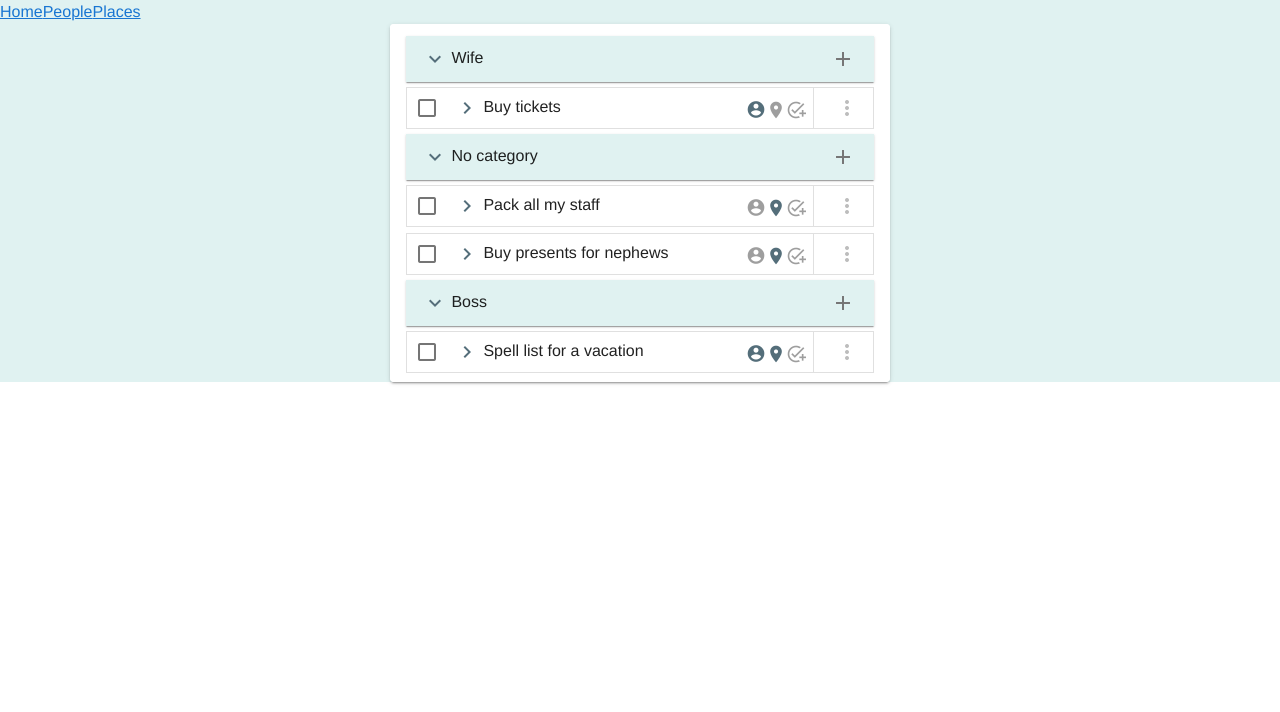
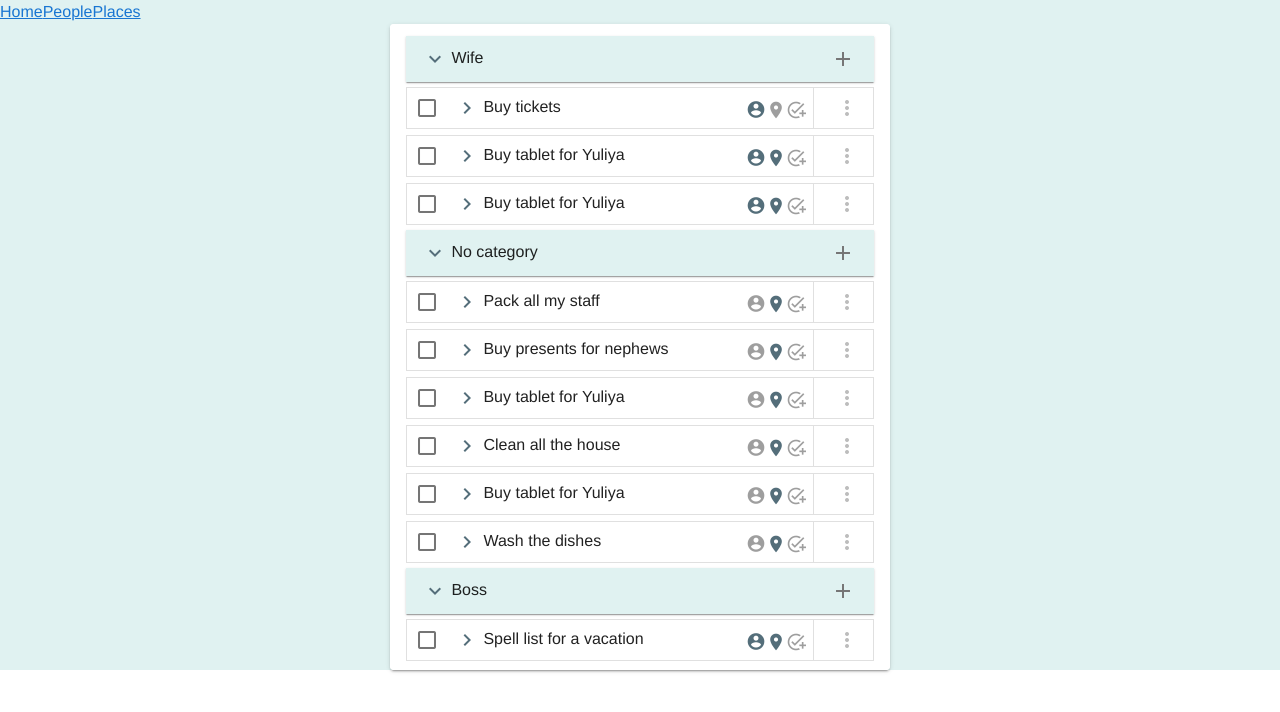
Before and after one commit to Yakhnitsa/vue-todo-app, a Vue app: page /people in a window 1280 px wide. Shown: the top 712 px of the page. Built offline with nearby package versions, Linux system fonts and the light colour scheme; data requests are answered from the project's data file.

Commit message:
Fix TodoEditDialog

```diff
--- a/json-server/todo.db.json
+++ b/json-server/todo.db.json
@@ -1,40 +1,40 @@
 {
   "todos": [
     {
-      "id":0,
+      "id": 0,
       "text": "Buy tickets",
       "isDone": false,
       "person": {
         "id": 0,
         "name": "Wife"
       },
-      "location":null,
-      "childTask":null
+      "location": null,
+      "childTask": null
     },
     {
-      "id":1,
+      "id": 1,
       "text": "Pack all my staff",
       "isDone": false,
-      "person":null,
-      "location":{
+      "person": null,
+      "location": {
         "id": 0,
         "name": "Home"
       },
-      "childTask":null
+      "childTask": null
     },
     {
-      "id":2,
+      "id": 2,
       "text": "Buy presents for nephews",
       "isDone": false,
-      "person":null,
+      "person": null,
       "location": {
         "id": 4,
         "name": "Lavina mall"
       },
-      "childTask":null
+      "childTask": null
     },
     {
-      "id":3,
+      "id": 3,
       "text": "Spell list for a vacation",
       "isDone": false,
       "person": {
@@ -45,24 +45,131 @@
         "id": 1,
         "name": "Work"
       },
-      "childTask":null
+      "childTask": null
+    },
+    {
+      "id": 4,
+      "text": "Buy tablet for Yuliya",
+      "isDone": false,
+      "person": {
+        "id": 0,
+        "name": "Wife"
+      },
+      "location": {
+        "id": 4,
+        "name": "Lavina mall"
+      },
+      "childTask": null
+    },
+    {
+      "id": 5,
+      "text": "Buy tablet for Yuliya",
+      "isDone": false,
+      "person": null,
+      "location": {
+        "id": 2,
+        "name": "Gas station"
+      },
+      "childTask": null
+    },
+    {
+      "id": 6,
+      "text": "Buy tablet for Yuliya",
+      "isDone": false,
+      "person": {
+        "id": 0,
+        "name": "Wife"
+      },
+      "location": {
+        "id": 4,
+        "name": "Lavina mall"
+      },
+      "childTask": null
+    },
+    {
+      "id": 7,
+      "text": "Clean all the house",
+      "isDone": false,
+      "person": null,
+      "location": {
+        "id": 0,
+        "name": "Home"
+      },
+      "childTask": null
+    },
+    {
+      "id": 8,
+      "text": "Buy tablet for Yuliya",
+      "isDone": false,
+      "person": null,
+      "location": {
+        "id": 4,
+        "name": "Lavina mall"
+      },
+      "childTask": null
+    },
+    {
+      "id": 9,
+      "text": "Wash the dishes",
+      "isDone": false,
+      "person": null,
+      "location": {
+        "id": 0,
+        "name": "Home"
+      },
+      "childTask": null
     }
-
   ],
   "people": [
-    {"id": 0, "name": "Wife"},
-    {"id": 1, "name": "Boss"},
-    {"id": 2, "name": "Mom"},
-    {"id": 3, "name": "Ann"},
-    {"id": 4, "name": "Prostitute"},
-    {"id": 5, "name": "Plumber"}
+    {
+      "id": 0,
+      "name": "Wife"
+    },
+    {
+      "id": 1,
+      "name": "Boss"
+    },
+    {
+      "id": 2,
+      "name": "Mom"
+    },
+    {
+      "id": 3,
+      "name": "Ann"
+    },
+    {
+      "id": 4,
+      "name": "Prostitute"
+    },
+    {
+      "id": 5,
+      "name": "Plumber"
+    }
   ],
   "locations": [
-    {"id": 0, "name": "Home"},
-    {"id": 1, "name": "Work"},
-    {"id": 2, "name": "Gas station"},
-    {"id": 3, "name": "Supermarket"},
-    {"id": 4, "name": "Lavina mall"},
-    {"id": 5, "name": "Hayvoron"}
+    {
+      "id": 0,
+      "name": "Home"
+    },
+    {
+      "id": 1,
+      "name": "Work"
+    },
+    {
+      "id": 2,
+      "name": "Gas station"
+    },
+    {
+      "id": 3,
+      "name": "Supermarket"
+    },
+    {
+      "id": 4,
+      "name": "Lavina mall"
+    },
+    {
+      "id": 5,
+      "name": "Hayvoron"
+    }
   ]
 }
--- a/src/components/TodoEditDialog.vue
+++ b/src/components/TodoEditDialog.vue
@@ -6,7 +6,7 @@
     >
         <template v-slot:activator="{ on, attrs }">
 
-            <slot name="activator" :activate="on" :attrs="attrs">
+            <slot name="activator" :activate="pushTodo" :attrs="attrs">
                 <v-btn
                         color="primary"
                         dark
@@ -79,7 +79,7 @@
                 <v-btn
                         color="blue darken-1"
                         text
-                        @click="close"
+                        @click="closeDialog"
                 >
                     Close
                 </v-btn>
@@ -92,77 +92,95 @@
 <script>
     import EditableChip from "@/components/EditableChip";
     import {mapActions, mapGetters} from "vuex";
+
     export default {
         name: "TodoEditDialog",
-        components:{EditableChip},
-        props:['todo'],
+        components: {EditableChip},
+        props: [],
         data: () => ({
             dialog: false,
             loading: false,
-            todoForm:{
-                id:null,
-                text:'',
+            todoForm: {
+                id: null,
+                text: '',
                 isDone: false,
                 person: null,
-                location:null,
-                childTask:null,
+                location: null,
+                childTask: null,
             }
         }),
-        computed:{
+        computed: {
             ...mapGetters({
                 people: 'getAllPeople',
                 locations: 'getAllLocations'
             }),
         },
-        methods:{
-            ...mapActions(['saveTodoAction','savePersonAction','saveLocationAction']),
-            saveAndClose(){
-                this.$emit('save-todo',this.todoForm);
+        methods: {
+            ...mapActions(['saveTodoAction', 'savePersonAction', 'saveLocationAction']),
+            saveAndClose() {
+                this.loading = true;
+                this.saveTodoAction(this.todoForm)
+                    .then(() => {
+                        this.loading = false;
+                        this.closeDialog();
+                    })
             },
-            open(){
+            openDialog() {
                 this.dialog = true;
             },
-            close(){
+            closeDialog() {
+                this.clearFrom();
                 this.dialog = false;
             },
-            updateForm(){
-                Object.assign(this.todoForm,this.todo);
-            },
-            addNewLocation(locationName){
-                let location = {name:locationName}
-                this.loadingAwait = true;
+            addNewLocation(locationName) {
+                let location = {name: locationName}
+                this.loading = true;
                 this.saveLocationAction(location)
                     .then(res => {
                         this.todoItem.location = res
                         this.loading = false;
                     });
             },
-            addPerson(personName){
-                let person = {name:personName}
-                this.loadingAwait= true;
+            addPerson(personName) {
+                let person = {name: personName}
+                this.loadingAwait = true;
                 this.savePersonAction(person)
                     .then(res => {
                         this.todoItem.person = res
                         this.loading = false;
                     });
             },
-            deletePerson(){
+            deletePerson() {
                 this.todoForm.person = null;
             },
-            deleteLocation(){
+            deleteLocation() {
                 this.todoForm.location = null;
             },
+            pushTodo(todo) {
+                Object.assign(this.todoForm, todo);
+                this.openDialog();
+            },
+
+            clearFrom(){
+                for (const prop of Object.getOwnPropertyNames(this.todoForm)) {
+                    if(typeof this.todoForm[prop] === "object"){
+                        this.todoForm[prop] = null;
+                    }else{
+                        this.todoForm[prop] = '';
+                    }
+
+                }
+                console.log(this.todoForm);
+            }
         },
-        watch:{
-            dialog(){
-                this.updateForm();
-            }
+        watch: {
+
         }
     }
 </script>
 
 <style scoped>
-    .v-list-item{
+    .v-list-item {
         min-height: 25px;
     }
 </style>
--- a/src/views/Home.vue
+++ b/src/views/Home.vue
@@ -5,7 +5,8 @@
         <v-btn
                 color="primary"
                 v-bind="props.attrs"
-                v-on="props.activate">
+                @click="props.activate({})"
+        >
           +
         </v-btn>
       </template>
@@ -26,6 +27,12 @@
     ...mapGetters({
       allTodos: 'getAllTodos'
     })
+  },
+  methods:{
+    pushTodo(val){
+      console.log(val);
+      val.click();
+    }
   }
 
 }
```
